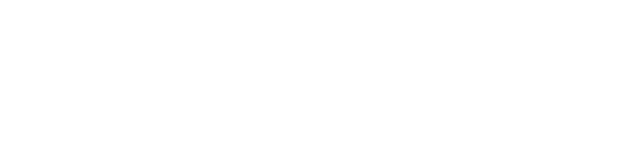
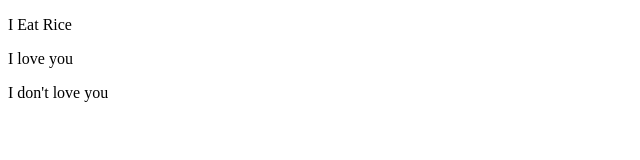
Before and after one commit to Arindam717/My-Third-Repo, a plain HTML site: page Index.html in a window 1280 px wide. Shown: the whole page, without its empty margins (0-640 px from the left). Drawn offline with Linux system fonts and the light colour scheme.

Commit message:
updated paragraph

```diff
--- a/Index.html
+++ b/Index.html
@@ -7,6 +7,8 @@
     <title>My Third Github Repo</title>
 </head>
 <body>
-
+    <p>I Eat Rice</p>
+    <p>I love you</p>
+    <p>I don't love you</p>
 </body>
 </html>
```
